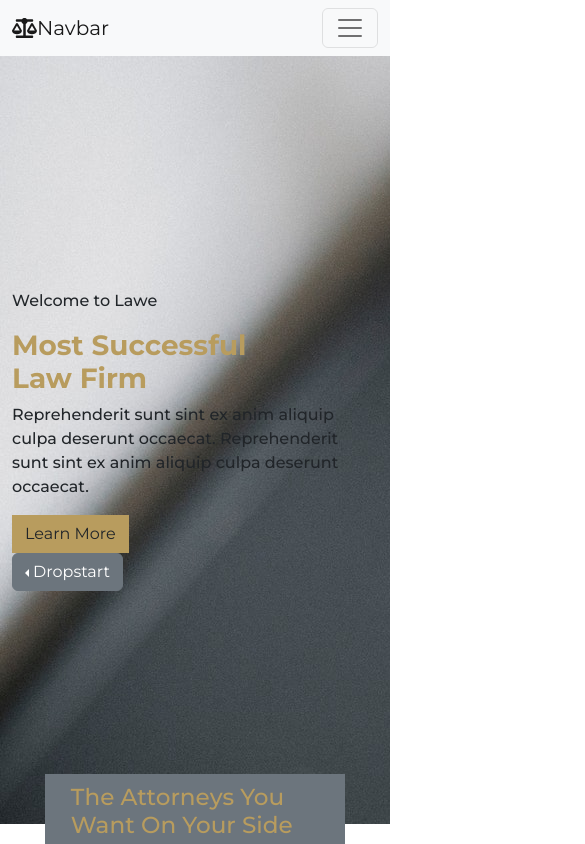
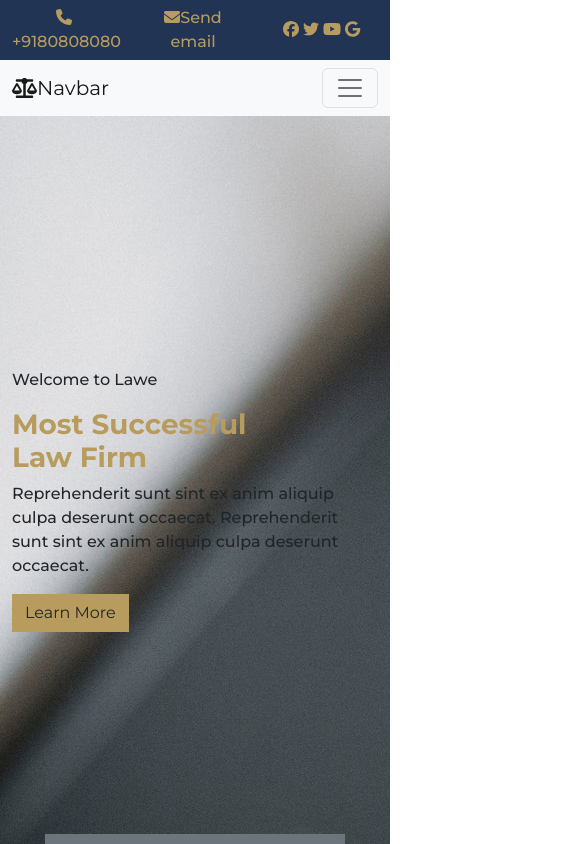
Before and after one commit to NasarLalu10/NextJs-Lawe, a Next.js app: page /home in a window 390 px wide. Shown: the top 844 px of the page, 585 px wide, since content can reach past the window. Built offline with nearby package versions, Linux system fonts and the light colour scheme.

Commit message:
all-done

```diff
--- a/components/banner/Banner.js
+++ b/components/banner/Banner.js
@@ -26,16 +26,6 @@ const Banner = () => {
                             <br></br>
 
 
-                            <div class="btn-group dropstart">
-                                <button type="button" class="btn btn-secondary dropdown-toggle" data-bs-toggle="dropdown" aria-expanded="false">
-                                    Dropstart
-                                </button>
-                                <ul class="dropdown-menu">
-
-                                </ul>
-                            </div>
-
-
                         </div>
                     </div>
 
--- a/components/footer/Footer.js
+++ b/components/footer/Footer.js
@@ -1,6 +1,6 @@
 import styles from "./style.module.css"
-
 import { faFacebook ,faTwitter ,faYoutube ,faGoogle} from '@fortawesome/free-brands-svg-icons'
+import { faArrowRight,faChevronRight,faLocationDot,faPhone,faEnvelope,faClock,faScaleBalanced} from '@fortawesome/free-solid-svg-icons'
 import { FontAwesomeIcon } from '@fortawesome/react-fontawesome'
 
 const FooterSection = () => {
@@ -16,7 +16,7 @@ const FooterSection = () => {
 
                         <div className={styles.footer1 + " col-md-3"}>
 
-                            <h1>LAWE</h1>
+                            <h1><FontAwesomeIcon icon={faScaleBalanced} className="me-3 orangeText"/>LAWE</h1>
                             <p className="orangeText">Lawyer & Attorney</p>
 
                             <p className="mb-5">Do mollit esse nisi labore. Mollit non consectetur irure reprehenderit do ut Lorem sit sunt id
@@ -37,12 +37,12 @@ const FooterSection = () => {
                         <div className={styles.footer2 + " col-md-3"}>
 
                             <h3 className="orangeText">Contact Info</h3>
-                            <hr className="hrLine" />
+                            <hr className={styles.hrLine} />
                             <ul className="list-unstyled">
-                                <li className={styles.contact1}>99 St.Jombala Park pekarumbu,indonesia</li>
-                                <li className={styles.contact2}>(0761) 654-124345</li>
-                                <li className={styles.contact3}>hell- satolawe@lawyer.com</li>
-                                <li className={styles.contact4}>Mon-Sat 09:00 - 17:00</li>
+                                <li className={styles.contact1}><FontAwesomeIcon icon={faLocationDot} className="me-3 orangeText"/>99 St.Jombala Park pekarumbu,indonesia</li>
+                                <li className={styles.contact2}><FontAwesomeIcon icon={faPhone} className="me-3 orangeText"/>(0761) 654-124345</li>
+                                <li className={styles.contact3}><FontAwesomeIcon icon={faEnvelope} className="me-3 orangeText"/>hell- satolawe@lawyer.com</li>
+                                <li className={styles.contact4}><FontAwesomeIcon icon={faClock} className="me-3 orangeText"/>Mon-Sat 09:00 - 17:00</li>
                             </ul>
 
                         </div>
@@ -50,22 +50,22 @@ const FooterSection = () => {
                         <div className={styles.footer3 + " col-md-3"}>
 
                             <h3 className="orangeText">Practice Areas</h3>
-                            <hr className="hrLine" />
-                            <p>Single Practice</p>
+                            <hr className={styles.hrLine} />
+                            <p><FontAwesomeIcon icon={faArrowRight} className="me-3 orangeText"/>Single Practice</p>
 
                         </div>
 
                         <div className={styles.footer4 + " col-md-3"}>
 
                             <h3 className="orangeText">Usefull Links</h3>
-                            <hr className="hrLine" />
+                            <hr className={styles.hrLine} />
                             <ul className="list-unstyled">
-                                <li>About Us</li>
-                                <li>Attorneys</li>
-                                <li>Case Study</li>
-                                <li>Practice Areas</li>
-                                <li>Contact</li>
-                                <li>Faq</li>
+                                <li><FontAwesomeIcon icon={faChevronRight} className="me-3 orangeText"/>About Us</li>
+                                <li><FontAwesomeIcon icon={faChevronRight} className="me-3 orangeText"/>Attorneys</li>
+                                <li><FontAwesomeIcon icon={faChevronRight} className="me-3 orangeText"/>Case Study</li>
+                                <li><FontAwesomeIcon icon={faChevronRight} className="me-3 orangeText"/>Practice Areas</li>
+                                <li><FontAwesomeIcon icon={faChevronRight} className="me-3 orangeText"/>Contact</li>
+                                <li><FontAwesomeIcon icon={faChevronRight} className="me-3 orangeText"/>Faq</li>
                             </ul>
 
                         </div>
--- a/components/footer/style.module.css
+++ b/components/footer/style.module.css
@@ -4,7 +4,7 @@
     color: #fff;
 }
 
-.footer1 h1::before {
+/* .footer1 h1::before {
     color: #b89c5e;
     content: "\f24e";
     font-weight: 900;
@@ -15,9 +15,9 @@
     font-variant: normal;
     line-height: 1;
     text-rendering: auto;
-}
+} */
 
-.footer2 .contact1::before {
+/* .footer2 .contact1::before {
     color: #b89c5e;
     content: url("/public/images/proimage.jpg");
     font-weight: 900;
@@ -85,9 +85,9 @@
     line-height: 1;
     text-rendering: auto;
     margin-right: 10px;
-}
+} */
 
-.footer4 li::before {
+/* .footer4 ul li::before {
     color: #b89c5e;
     content: "\f054 ";
     font-weight: 900;
@@ -99,7 +99,8 @@
     line-height: 1;
     text-rendering: auto;
     margin-right: 10px;
-}
+} */
+
 
 .hrLine {
     width: 50px;
@@ -113,13 +114,17 @@
 
 @media only screen and (max-width: 600px) {
 
-.footerRow{
+    .footerRow {
         text-align: center;
     }
     .hrLine {
-    margin: 0px 75px;
-    width: 200px;
+        margin: 0px 118px !important;
+        width: 140px;
         border: 1px solid #b89c5e;
         color: #b89c5e;
     }
+
+    .footer1, .footer2, .footer3, .footer4{
+        padding: 20px 0px;
     }
+}
--- /dev/null
+++ b/components/navTop/NavTop.js
@@ -0,0 +1,49 @@
+import styles from "./style.module.css"
+import { faFacebook, faTwitter, faYoutube, faGoogle } from '@fortawesome/free-brands-svg-icons'
+import { faPhone, faEnvelope } from '@fortawesome/free-solid-svg-icons'
+import { FontAwesomeIcon } from '@fortawesome/react-fontawesome'
+
+const NavTopSection = () => {
+    return (
+        <>
+
+            <section className={styles.NavHeadSection + " d-flex align-items-center"}>
+
+                <div className="container">
+
+                    <div className={styles.navRow + " row align-items-center"}>
+
+                        <div className={styles.navCol + " col-md-4"}>
+                            <p className="m-0">
+                            <a href="tel:+4733378901" className="text-decoration-none orangeText">
+                            <FontAwesomeIcon icon={faPhone} />+9180808080</a></p>
+                        </div>
+
+                        <div className={styles.navCol + " col-md-4"}>
+
+                            <p className="m-0">
+                            <a href="mailto:someone@example.com" className="text-decoration-none orangeText">
+                            <FontAwesomeIcon icon={faEnvelope} />Send email</a></p>
+                        </div>
+
+                        <div className={styles.navCol + " " + styles.SocialIcons + " col-md-4"}>
+                            <div className="socialIiconsContainer">
+                                <span className={styles.innerIcons + " orangeText ms-3"}> <FontAwesomeIcon icon={faFacebook} /> </span>
+                                <span className={styles.innerIcons + " orangeText ms-3"}> <FontAwesomeIcon icon={faTwitter} />  </span>
+                                <span className={styles.innerIcons + " orangeText ms-3"}> <FontAwesomeIcon icon={faYoutube} />  </span>
+                                <span className={styles.innerIcons + " orangeText ms-3"}> <FontAwesomeIcon icon={faGoogle} />   </span>
+                            </div>
+
+                        </div>
+
+                    </div>
+
+                </div>
+
+            </section>
+
+        </>
+    )
+}
+
+export default NavTopSection
--- /dev/null
+++ b/components/navTop/style.module.css
@@ -0,0 +1,31 @@
+@media only screen and (max-width: 600px) {
+
+
+    .navCol {
+        max-width: 33% !important;
+    }
+    .SocialIcons .socialIiconsContainer span {
+        margin: 0px !important;
+    }
+    .innerIcons{
+        margin: 0px !important;
+    }
+}
+
+
+
+
+.socialIiconsContainer span {
+    border-radius: 5px;
+    text-align: center;
+}
+
+.NavHeadSection {
+    background: #213454;
+    height: 60px;
+}
+
+.navRow {
+    text-align: center;
+    height: inherit;
+}
--- a/pages/home/index.js
+++ b/pages/home/index.js
@@ -1,3 +1,4 @@
+import NavTopSection from '../../components/navTop/NavTop'
 import Header from '../../components/header/Header'
 import Banner from '../../components/banner/Banner'
 import PromiseSection from '../../components/promise/Promise'
@@ -80,6 +81,8 @@ const index = () => {
 
     return (
     <>
+    <NavTopSection/>
+
     <Header toplinks={menulinks}/>
 
     <Banner/>
--- a/styles/globals.css
+++ b/styles/globals.css
@@ -74,11 +74,4 @@ button{
       text-align: center !important;
   }
 
-  .hrLine {
-      margin: 0px 169px;
-      width: 140px;
-      border: 1px solid #b89c5e;
-      color: #b89c5e;
-  }
-
 }
```
Lines whose indentation alone changed are shown as unchanged.
